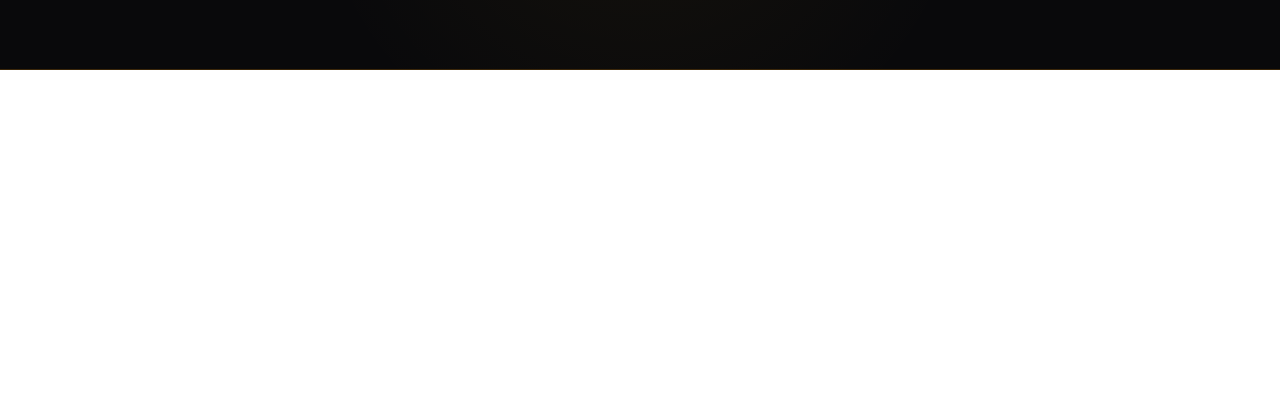
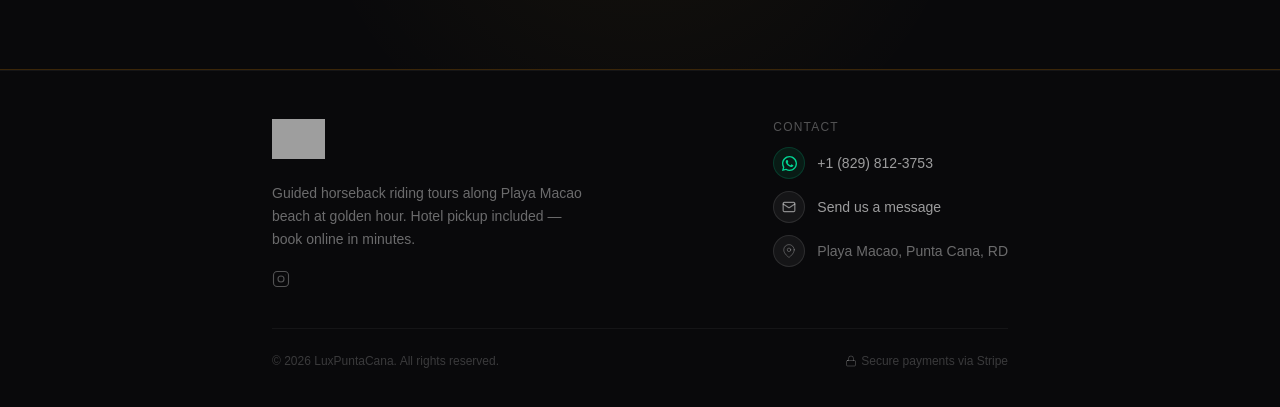
Before and after one commit to Michaellinaresxk/sunset-landing, a Next.js app: page / in a window 1280 px wide. Shown: the part 7850-8257 px from the top of the page. Before the commit the page ends 7920 px from the top, so only its background shows below. Built offline with nearby package versions, Linux system fonts and the light colour scheme; grey boxes are pictures that could not be loaded.

Commit message:
Added footer.

```diff
--- a/app/booking/cancel/page.tsx
+++ b/app/booking/cancel/page.tsx
@@ -1,5 +1,6 @@
 'use client';
 
+import Footer from '@/src/components/Footer';
 import { XCircle, ArrowRight } from 'lucide-react';
 import Link from 'next/link';
 
@@ -30,6 +31,7 @@
           </Link>
         </div>
       </div>
+      <Footer />
     </main>
   );
 }
--- a/app/booking/page.tsx
+++ b/app/booking/page.tsx
@@ -27,6 +27,7 @@
 import ParticipantCounter from '@/src/components/ui/ParticipantCounter';
 import PriceSummary from '@/src/components/booking/PriceSummary';
 import PickupLocationInput from '@/src/components/PickupLocationInput';
+import Footer from '@/src/components/Footer';
 
 // ─── Constants ────────────────────────────────────────────────
 
@@ -507,6 +508,7 @@
           </div>
         </div>
       </div>
+      <Footer />
     </main>
   );
 }
--- a/app/booking/success/page.tsx
+++ b/app/booking/success/page.tsx
@@ -5,6 +5,7 @@
 import { CheckCircle, Calendar, ArrowRight } from 'lucide-react';
 import Link from 'next/link';
 import { Suspense } from 'react';
+import Footer from '@/src/components/Footer';
 
 declare global {
   interface Window {
@@ -64,6 +65,7 @@
           <ArrowRight className='w-4 h-4' />
         </Link>
       </div>
+      <Footer />
     </main>
   );
 }
--- a/app/page.tsx
+++ b/app/page.tsx
@@ -15,6 +15,7 @@
 import SafetySection from '@/src/components/sections/SafetySection';
 import IncludesSection from '@/src/components/sections/IncludesSection';
 import DescriptionSection from '@/src/components/sections/DescriptionSection';
+import Footer from '@/src/components/Footer';
 
 export default function HomePage() {
   // const [isModalOpen, setIsModalOpen] = useState(false);
@@ -51,6 +52,7 @@
       <UrgencySection />
 
       <FloatingBookButton />
+      <Footer />
       {/* <BookingModal isOpen={isModalOpen} onClose={handleCloseModal} /> */}
     </main>
   );
--- /dev/null
+++ b/src/components/Footer.tsx
@@ -0,0 +1,139 @@
+import Image from 'next/image';
+import Link from 'next/link';
+import FooterContactButton from '@/src/components/FooterContactButton';
+
+export default function Footer() {
+  return (
+    <footer className='bg-zinc-950 border-t border-white/5'>
+      <div className='max-w-3xl mx-auto px-4 py-12'>
+        <div className='grid grid-cols-1 md:grid-cols-[1fr_auto] gap-10 items-start'>
+          {/* ── Left: Brand ─────────────────────────────── */}
+          <div className='space-y-4'>
+            <Link href='/' className='inline-block'>
+              <Image
+                src='https://luxpuntacana.com/img/logo.png'
+                alt='LuxPuntaCana'
+                width={140}
+                height={40}
+                className='h-10 w-auto object-contain'
+                unoptimized
+              />
+            </Link>
+            <p className='text-white/40 text-sm font-light leading-relaxed max-w-xs'>
+              Guided horseback riding tours along Playa Macao beach at golden
+              hour. Hotel pickup included — book online in minutes.
+            </p>
+
+            {/* Social */}
+            <div className='flex items-center gap-4 pt-1'>
+              <a
+                href='https://www.instagram.com/lxpuntacana/'
+                target='_blank'
+                rel='noopener noreferrer'
+                className='text-white/30 hover:text-white/70 transition-colors'
+                aria-label='Instagram'
+              >
+                <svg
+                  width='18'
+                  height='18'
+                  viewBox='0 0 24 24'
+                  fill='none'
+                  stroke='currentColor'
+                  strokeWidth='1.5'
+                  strokeLinecap='round'
+                  strokeLinejoin='round'
+                >
+                  <rect x='2' y='2' width='20' height='20' rx='5' ry='5' />
+                  <circle cx='12' cy='12' r='4' />
+                  <circle
+                    cx='17.5'
+                    cy='6.5'
+                    r='0.5'
+                    fill='currentColor'
+                    stroke='none'
+                  />
+                </svg>
+              </a>
+            </div>
+          </div>
+
+          {/* ── Right: Contact ───────────────────────────── */}
+          <div className='space-y-3'>
+            <p className='text-xs font-medium text-white/30 uppercase tracking-widest'>
+              Contact
+            </p>
+
+            {/* WhatsApp */}
+            <a
+              href='https://wa.me/18298123753'
+              target='_blank'
+              rel='noopener noreferrer'
+              className='flex items-center gap-3 text-white/60 hover:text-white transition-colors group'
+            >
+              <span className='w-8 h-8 rounded-full bg-emerald-500/10 border border-emerald-500/20 flex items-center justify-center group-hover:bg-emerald-500/20 transition-colors flex-shrink-0'>
+                <svg
+                  width='15'
+                  height='15'
+                  viewBox='0 0 24 24'
+                  fill='currentColor'
+                  className='text-emerald-400'
+                >
+                  <path d='M17.472 14.382c-.297-.149-1.758-.867-2.03-.967-.273-.099-.471-.148-.67.15-.197.297-.767.966-.94 1.164-.173.199-.347.223-.644.075-.297-.15-1.255-.463-2.39-1.475-.883-.788-1.48-1.761-1.653-2.059-.173-.297-.018-.458.13-.606.134-.133.298-.347.446-.52.149-.174.198-.298.298-.497.099-.198.05-.371-.025-.52-.075-.149-.669-1.612-.916-2.207-.242-.579-.487-.5-.669-.51-.173-.008-.371-.01-.57-.01-.198 0-.52.074-.792.372-.272.297-1.04 1.016-1.04 2.479 0 1.462 1.065 2.875 1.213 3.074.149.198 2.096 3.2 5.077 4.487.709.306 1.262.489 1.694.625.712.227 1.36.195 1.871.118.571-.085 1.758-.719 2.006-1.413.248-.694.248-1.289.173-1.413-.074-.124-.272-.198-.57-.347z' />
+                  <path d='M12 0C5.373 0 0 5.373 0 12c0 2.118.554 4.107 1.523 5.832L0 24l6.338-1.499A11.946 11.946 0 0 0 12 24c6.627 0 12-5.373 12-12S18.627 0 12 0zm0 21.818a9.818 9.818 0 0 1-5.002-1.368l-.358-.214-3.724.881.939-3.618-.234-.372A9.818 9.818 0 1 1 12 21.818z' />
+                </svg>
+              </span>
+              <span className='text-sm'>+1 (829) 812-3753</span>
+            </a>
+
+            {/* Contact modal trigger — Client Component */}
+            <FooterContactButton />
+
+            {/* Location */}
+            <div className='flex items-center gap-3 text-white/40'>
+              <span className='w-8 h-8 rounded-full bg-white/5 border border-white/10 flex items-center justify-center flex-shrink-0'>
+                <svg
+                  width='14'
+                  height='14'
+                  viewBox='0 0 24 24'
+                  fill='none'
+                  stroke='currentColor'
+                  strokeWidth='1.5'
+                  strokeLinecap='round'
+                  strokeLinejoin='round'
+                  className='text-white/30'
+                >
+                  <path d='M21 10c0 7-9 13-9 13s-9-6-9-13a9 9 0 0 1 18 0z' />
+                  <circle cx='12' cy='10' r='3' />
+                </svg>
+              </span>
+              <span className='text-sm'>Playa Macao, Punta Cana, RD</span>
+            </div>
+          </div>
+        </div>
+
+        {/* ── Bottom bar ──────────────────────────────────── */}
+        <div className='mt-10 pt-6 border-t border-white/5 flex flex-col sm:flex-row items-center justify-between gap-3'>
+          <p className='text-xs text-white/20'>
+            © {new Date().getFullYear()} LuxPuntaCana. All rights reserved.
+          </p>
+          <div className='flex items-center gap-1 text-xs text-white/20'>
+            <svg
+              width='12'
+              height='12'
+              viewBox='0 0 24 24'
+              fill='none'
+              stroke='currentColor'
+              strokeWidth='2'
+              strokeLinecap='round'
+              strokeLinejoin='round'
+            >
+              <rect x='3' y='11' width='18' height='11' rx='2' ry='2' />
+              <path d='M7 11V7a5 5 0 0 1 10 0v4' />
+            </svg>
+            Secure payments via Stripe
+          </div>
+        </div>
+      </div>
+    </footer>
+  );
+}
--- /dev/null
+++ b/src/components/FooterContactButton.tsx
@@ -0,0 +1,28 @@
+'use client';
+
+import { useState } from 'react';
+import { Mail } from 'lucide-react';
+import ContactModal from '@/src/components/ContactModal';
+
+export default function FooterContactButton() {
+  const [isContactOpen, setIsContactOpen] = useState(false);
+
+  return (
+    <>
+      <button
+        onClick={() => setIsContactOpen(true)}
+        className='flex items-center gap-3 text-white/60 hover:text-white transition-colors group'
+      >
+        <span className='w-8 h-8 rounded-full bg-white/5 border border-white/10 flex items-center justify-center group-hover:bg-white/10 transition-colors flex-shrink-0'>
+          <Mail className='w-3.5 h-3.5 text-white/50' />
+        </span>
+        <span className='text-sm'>Send us a message</span>
+      </button>
+
+      <ContactModal
+        isOpen={isContactOpen}
+        onClose={() => setIsContactOpen(false)}
+      />
+    </>
+  );
+}
```
